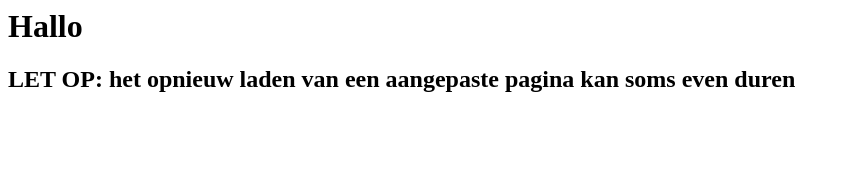
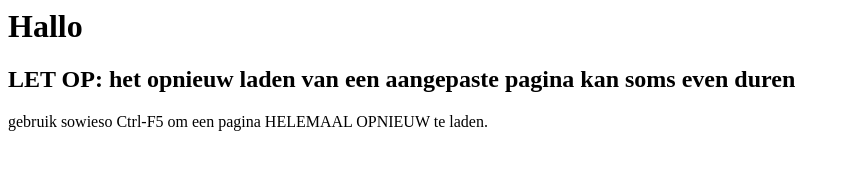
Before and after one commit to ShanellaFinies/Repository-1, a plain HTML site: page index.html in a window 1280 px wide. Shown: the whole page, without its empty margins (0-849 px from the left). Drawn offline with Linux system fonts and the light colour scheme.

Commit message:
Update index.html

```diff
--- a/index.html
+++ b/index.html
@@ -3,6 +3,7 @@
 
 <h1>Hallo</h1>
   <h2>LET OP: het opnieuw laden van een aangepaste pagina kan soms even duren</h2>
+  gebruik sowieso Ctrl-F5 om een pagina HELEMAAL OPNIEUW te laden.
 
 </body>
 </html>
```
